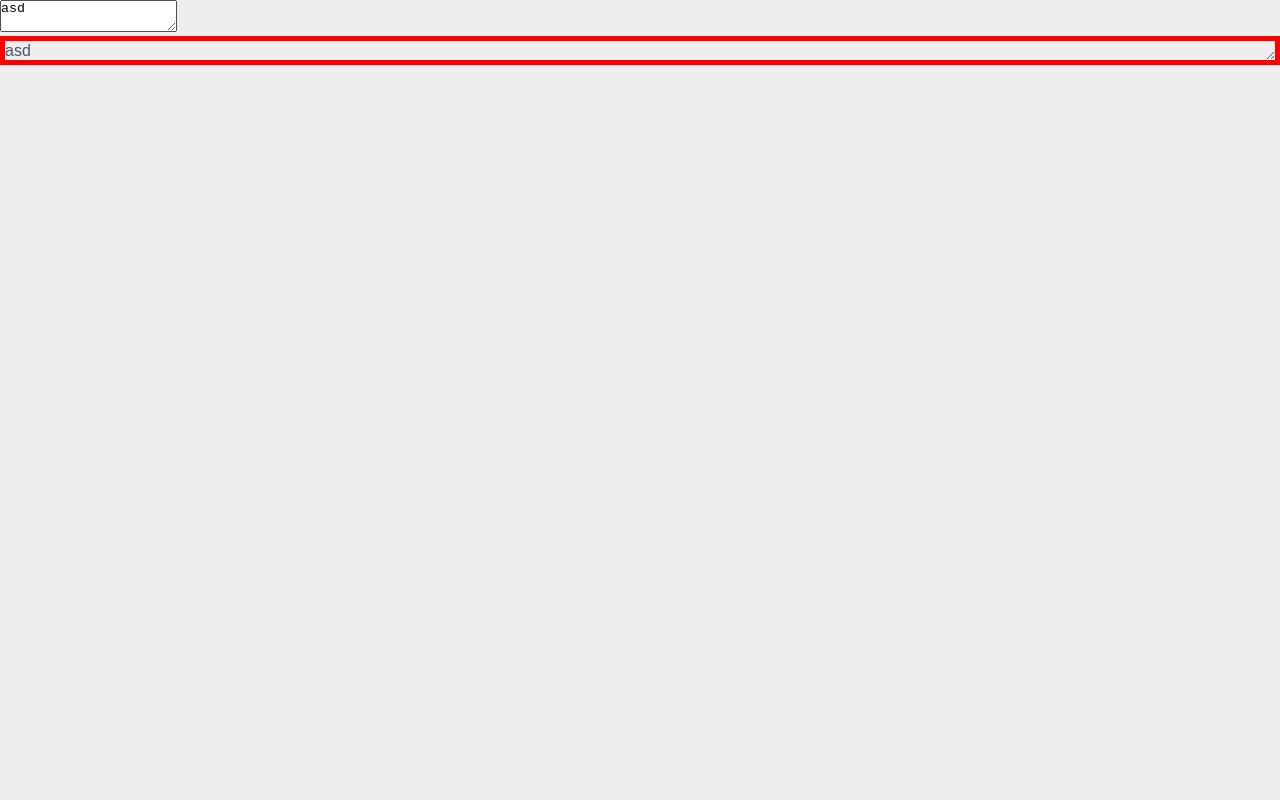
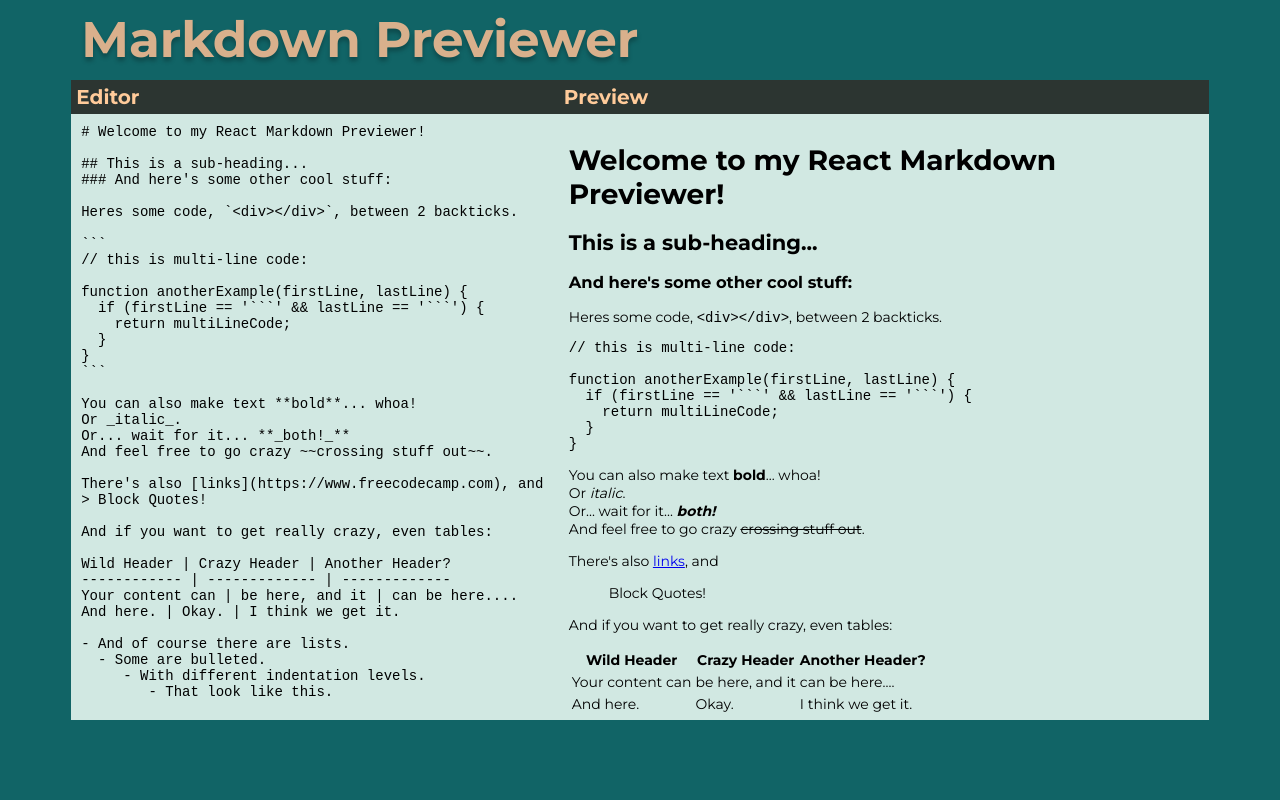
Before and after one commit to juanb86/markdown_previewer, a React app: page / in a window 1280 px wide. Built offline with nearby package versions, Linux system fonts and the light colour scheme.

Commit message:
Apply basic styling

````diff
--- a/public/index.html
+++ b/public/index.html
@@ -15,6 +15,13 @@
       user's mobile device or desktop. See https://developers.google.com/web/fundamentals/web-app-manifest/
     -->
     <link rel="manifest" href="%PUBLIC_URL%/manifest.json" />
+    <link href="https://fonts.googleapis.com/css2?family=Montserrat:wght@400;700;900&display=swap" rel="stylesheet">
+    <link
+      rel="stylesheet"
+      href="https://use.fontawesome.com/releases/v5.8.1/css/all.css"
+      integrity="sha384-50oBUHEmvpQ+1lW4y57PTFmhCaXp0ML5d60M1M7uH2+nqUivzIebhndOJK28anvf"
+      crossorigin="anonymous"
+    />
     <!--
       Notice the use of %PUBLIC_URL% in the tags above.
       It will be replaced with the URL of the `public` folder during the build.
--- a/src/index.css
+++ b/src/index.css
@@ -1,13 +1,6 @@
 /* Reset values */
 
-* {
-  margin: 0;
-  padding: 0;
-}
-
-*,
-*::before,
-*::after {
+*, *::before, *::after {
   box-sizing: inherit;
 }
 
@@ -15,28 +8,74 @@
 
 html {
   box-sizing: border-box;
+  font-family: Montserrat;
+  font-size: 1.4rem;
   font-size: 62.5%;
 }
 
 body {
-  font-family: "Poppins", sans-serif;
-  color: #4c5270;
-  font-size: 1.6rem;
-  line-height: 1.2;
-  background: #eeeeee no-repeat center top;
+  background: #116466 no-repeat center top;
   background-size: 100vw 100vh;
   overflow-x: hidden;
 }
 
-#preview-container {
-  margin: initial;
-  padding: initial;
-  border: 5px solid red;
-  resize: both;
-  overflow: auto;
+#root {
+  margin: auto;
+  padding: 0;
+  width: 90%;
+}
+
+#title {
+  font-weight: bold;
+  font-size: 5rem;
+  line-height: 6rem;
+  color: #D9B08C;
+  text-shadow: 0px 4px 4px rgba(0, 0, 0, 0.25);
+  margin: 1rem;
+}
+
+#flex-container {
+  display: flex;
+  width: 100%;
+  height: 80vh;
+}
+
+.window-container {
+  padding: 0;
+  margin: 0;
+  background: #D1E8E2;
+}
+
+.window-title {
+  margin: 0;
+  padding: 0.5rem;
+  font-weight: bold;
+  font-size: 2rem;
+  color: #FFCB9A;
+  background: #2C3531;
+  height: 3.4rem;
+}
+
+.window-container form {
+  height: calc(100% - 3.4rem)
+}
+
+#editor {
+  padding: 1rem;
+  margin: 0;
+  box-sizing: border-box;
+  border: none;
+  background-color: #D1E8E2;
+  font-size: 1.4rem;
+  resize: none;
+  width: 100%;
+  height: 100%;
 }
 
 #preview {
-  margin: initial;
-  padding: initial;
+  padding: 1rem;
+  height: calc(100% - 3.4rem);
+  font-size: 1.4rem;
+  overflow-x: auto;
+  overflow-y: auto;
 }
--- a/src/index.js
+++ b/src/index.js
@@ -2,10 +2,13 @@ import React from "react";
 import ReactDOM from "react-dom";
 import "./index.css";
 import marked from "marked";
+import { text } from "./text.json";
 
 class Editor extends React.Component {
   render() {
     return (
+      <div style={{flex:"1.5"}} className="window-container">
+        <h3 className="window-title">Editor</h3>
         <form>
           <textarea
             id="editor"
@@ -13,16 +16,20 @@ class Editor extends React.Component {
             onChange={this.props.handleChange}
           />
         </form>
+      </div>
     );
   }
 }
 
 class Preview extends React.Component {
   render() {
-    const asd = marked(this.props.value);
     return (
-      <div id="preview-container">
-        <div id="preview" dangerouslySetInnerHTML={{ __html: asd }} />
+      <div style={{flex:"2"}} className="window-container">
+        <h3 className="window-title">Preview</h3>
+        <div
+          id="preview"
+          dangerouslySetInnerHTML={{ __html: this.props.value }}
+        />
       </div>
     );
   }
@@ -32,7 +39,7 @@ class MarkdownPreviewer extends React.Component {
   constructor(props) {
     super(props);
     this.state = {
-      text: "asd",
+      text: text,
     };
     this.handleChange = this.handleChange.bind(this);
   }
@@ -42,10 +49,17 @@ class MarkdownPreviewer extends React.Component {
   }
 
   render() {
+    const marked = require("marked");
+    marked.setOptions({
+      breaks: true,
+    });
     return (
-      <div>
+      <div id="app-container">
+        <h1 id="title">Markdown Previewer</h1>
+        <div id="flex-container">
           <Editor value={this.state.text} handleChange={this.handleChange} />
-        <Preview value={this.state.text} />
+          <Preview value={marked(this.state.text)} />
+        </div>
       </div>
     );
   }
--- /dev/null
+++ b/src/text.json
@@ -0,0 +1,3 @@
+{
+    "text": "# Welcome to my React Markdown Previewer!\n\n## This is a sub-heading...\n### And here's some other cool stuff:\n  \nHeres some code, `<div></div>`, between 2 backticks.\n\n```\n// this is multi-line code:\n\nfunction anotherExample(firstLine, lastLine) {\n  if (firstLine == '```' && lastLine == '```') {\n    return multiLineCode;\n  }\n}\n```\n  \nYou can also make text **bold**... whoa!\nOr _italic_.\nOr... wait for it... **_both!_**\nAnd feel free to go crazy ~~crossing stuff out~~.\n\nThere's also [links](https://www.freecodecamp.com), and\n> Block Quotes!\n\nAnd if you want to get really crazy, even tables:\n\nWild Header | Crazy Header | Another Header?\n------------ | ------------- | ------------- \nYour content can | be here, and it | can be here....\nAnd here. | Okay. | I think we get it.\n\n- And of course there are lists.\n  - Some are bulleted.\n     - With different indentation levels.\n        - That look like this.\n\n\n1. And there are numbererd lists too.\n1. Use just 1s if you want! \n1. But the list goes on...\n- Even if you use dashes or asterisks.\n* And last but not least, let's not forget embedded images:\n\n![React Logo w/ Text](https://goo.gl/Umyytc)\n"
+  }
````
Lines whose indentation alone changed are shown as unchanged.
